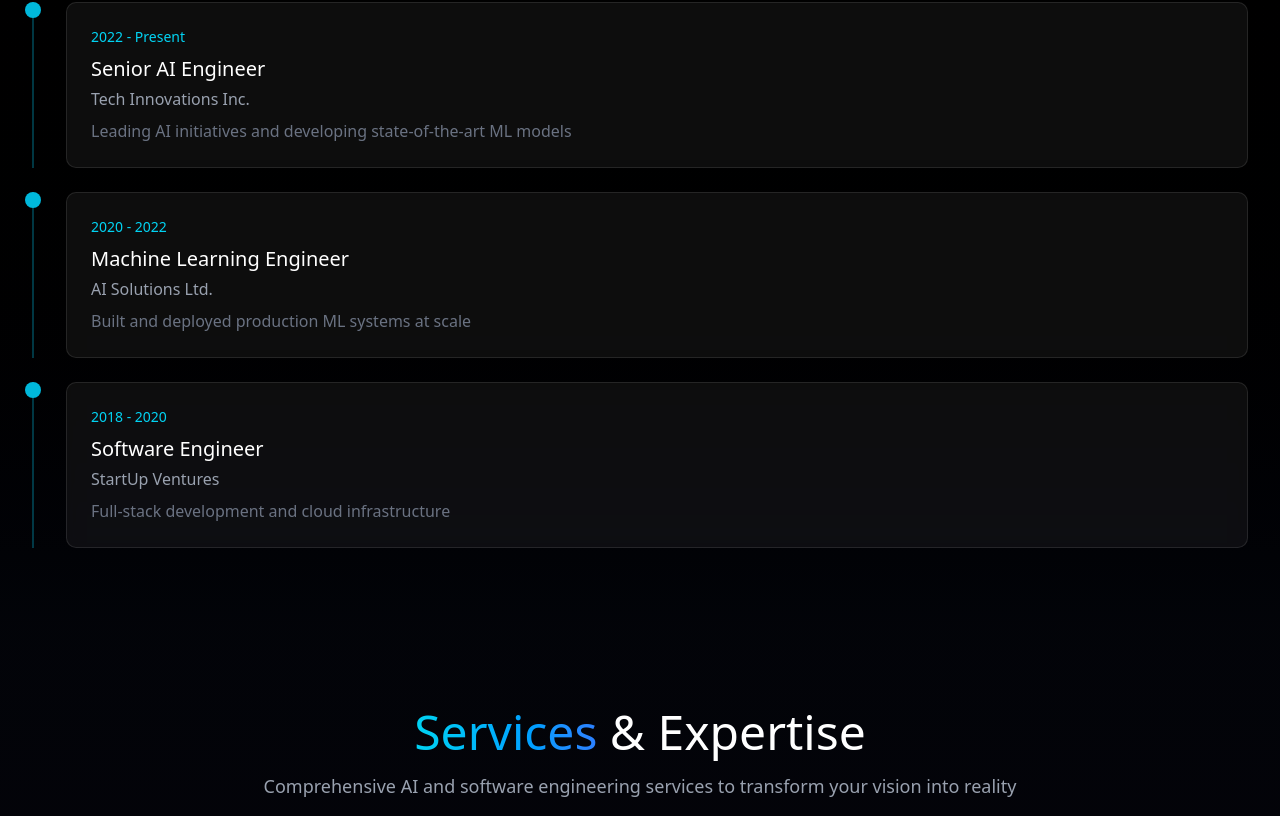
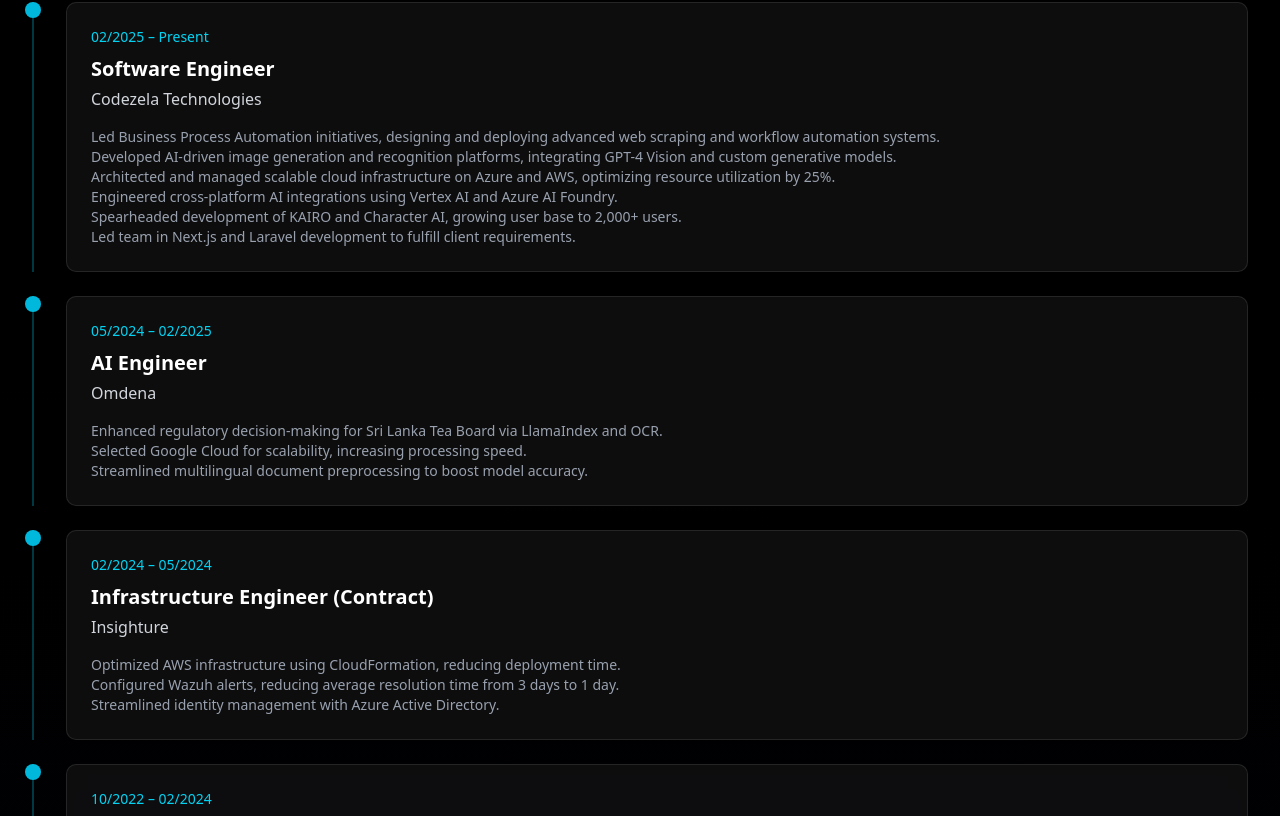
Before and after one commit to dilukshashamal/kdshamal, a Next.js app: page / in a window 1280 px wide. Shown: the part 1384-2200 px from the top of the page. Built offline with nearby package versions, Linux system fonts and the light colour scheme.

Commit message:
added about

```diff
--- a/src/components/About.tsx
+++ b/src/components/About.tsx
@@ -29,23 +29,48 @@
 
   const experience = [
     {
-      period: "2022 - Present",
-      role: "Senior AI Engineer",
-      company: "Tech Innovations Inc.",
-      description:
-        "Leading AI initiatives and developing state-of-the-art ML models",
+      period: "02/2025 – Present",
+      role: "Software Engineer",
+      company: "Codezela Technologies",
+      description: [
+        "Led Business Process Automation initiatives, designing and deploying advanced web scraping and workflow automation systems.",
+        "Developed AI-driven image generation and recognition platforms, integrating GPT-4 Vision and custom generative models.",
+        "Architected and managed scalable cloud infrastructure on Azure and AWS, optimizing resource utilization by 25%.",
+        "Engineered cross-platform AI integrations using Vertex AI and Azure AI Foundry.",
+        "Spearheaded development of KAIRO and Character AI, growing user base to 2,000+ users.",
+        "Led team in Next.js and Laravel development to fulfill client requirements.",
+      ],
     },
     {
-      period: "2020 - 2022",
-      role: "Machine Learning Engineer",
-      company: "AI Solutions Ltd.",
-      description: "Built and deployed production ML systems at scale",
+      period: "05/2024 – 02/2025",
+      role: "AI Engineer",
+      company: "Omdena",
+      description: [
+        "Enhanced regulatory decision-making for Sri Lanka Tea Board via LlamaIndex and OCR.",
+        "Selected Google Cloud for scalability, increasing processing speed.",
+        "Streamlined multilingual document preprocessing to boost model accuracy.",
+      ],
     },
     {
-      period: "2018 - 2020",
-      role: "Software Engineer",
-      company: "StartUp Ventures",
-      description: "Full-stack development and cloud infrastructure",
+      period: "02/2024 – 05/2024",
+      role: "Infrastructure Engineer (Contract)",
+      company: "Insighture",
+      description: [
+        "Optimized AWS infrastructure using CloudFormation, reducing deployment time.",
+        "Configured Wazuh alerts, reducing average resolution time from 3 days to 1 day.",
+        "Streamlined identity management with Azure Active Directory.",
+      ],
+    },
+    {
+      period: "10/2022 – 02/2024",
+      role: "Infrastructure Engineer Intern",
+      company: "Virtusa (UHG – OPTUM)",
+      description: [
+        "Ensured 99.9% data workflow uptime by managing Airflow DAGs.",
+        "Optimized ETL processes on IBM DataStage/Teradata, improving efficiency by 35%.",
+        "Reduced incident MTTR by 40% through analysis and resolution.",
+        "Automated monitoring with Apache Airflow, decreasing manual intervention by 25%.",
+      ],
     },
   ];
 
@@ -114,9 +139,15 @@
                 <div className="absolute left-[-9px] top-0 w-4 h-4 rounded-full bg-cyan-500" />
                 <div className="bg-white/5 backdrop-blur-sm border border-white/10 rounded-lg p-6 hover:border-cyan-500/50 transition-all">
                   <div className="text-sm text-cyan-400 mb-2">{exp.period}</div>
-                  <h4 className="text-xl mb-1">{exp.role}</h4>
-                  <div className="text-gray-400 mb-2">{exp.company}</div>
-                  <p className="text-gray-500">{exp.description}</p>
+                  <h4 className="text-xl mb-1 text-white font-semibold">{exp.role}</h4>
+                  <div className="text-gray-300 mb-4 font-medium">{exp.company}</div>
+                  <ul className="text-gray-400 list-disc list-inside space-y-1">
+                    {exp.description.map((item, i) => (
+                      <li key={i} className="text-sm leading-relaxed">
+                        {item}
+                      </li>
+                    ))}
+                  </ul>
                 </div>
               </motion.div>
             ))}
```
